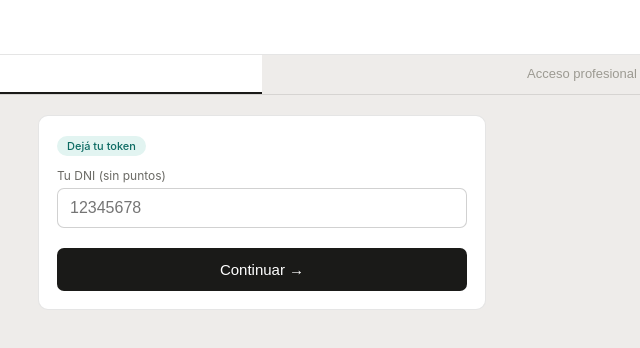
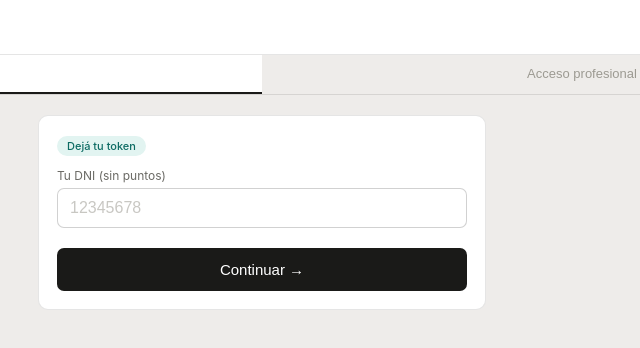
Before and after one commit to carlacostaindepth/gesalia-app, a plain HTML site: page index.html in a window 1280 px wide. Shown: the full height of the page, 378-1018 px from the left. Drawn offline with Linux system fonts and the light colour scheme.

Commit message:
Update index.html

```diff
--- a/index.html
+++ b/index.html
@@ -58,6 +58,7 @@ body { font-family: -apple-system, BlinkMacSystemFont, 'Segoe UI', sans-serif; b
 .field label { display: block; font-size: 12px; color: var(--text2); margin-bottom: 5px; }
 .field input { width: 100%; padding: 10px 12px; font-size: 16px; border: 0.5px solid var(--border2); border-radius: var(--radius-sm); background: var(--bg); color: var(--text); outline: none; -webkit-appearance: none; }
 .field input:focus { border-color: var(--text2); }
+.field input::placeholder { color: var(--text3); opacity: 0.55; }
 .hint { font-size: 11px; color: var(--text3); margin-top: 5px; line-height: 1.4; }
 
 .pills { display: flex; flex-wrap: wrap; gap: 7px; }
```
